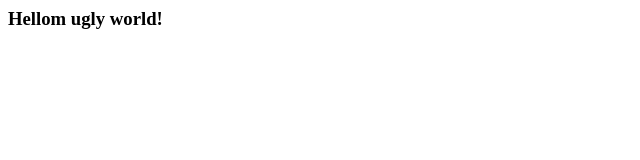
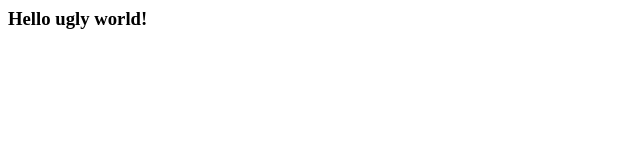
Before and after one commit to egrabello/oradb2web-api, a plain HTML site: page index.html in a window 1280 px wide. Shown: the full height of the page, 0-640 px from the left. Drawn offline with Linux system fonts and the light colour scheme.

Commit message:
Correção da mensagem

```diff
--- a/index.html
+++ b/index.html
@@ -1,6 +1,6 @@
 <html>
 	<header><title>This is title</title></header>
 	<body>
-		<h3>Hellom ugly world!</h3>
+		<h3>Hello ugly world!</h3>
 	</body>
 </html>
```
